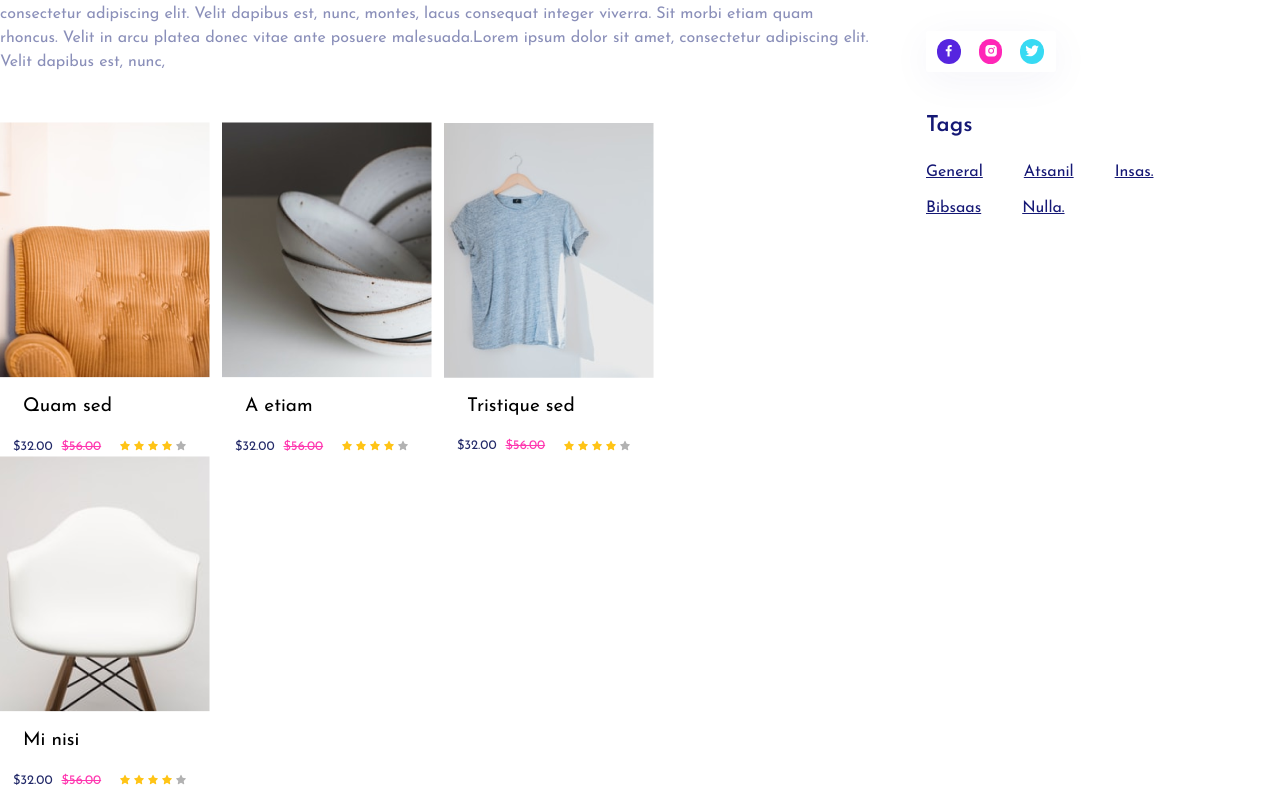
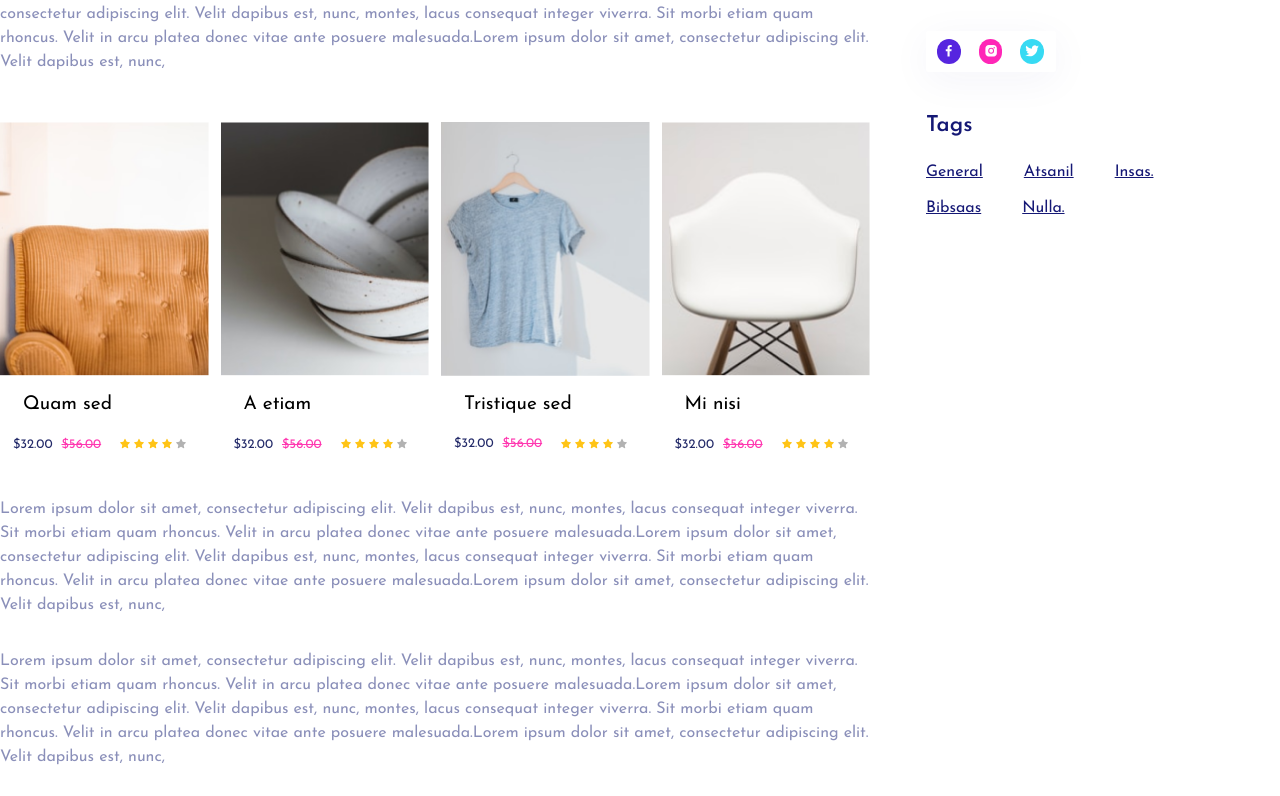
Before and after one commit to FarManCoder003/Hekto-E-commerce-next-js-, a Next.js app: page /Blog/BlogPage in a window 1280 px wide. Shown: the part 1984-2780 px from the top of the page. Built offline with nearby package versions, Linux system fonts and the light colour scheme; no server answers.

Commit message:
September 4 2024

```diff
--- a/src/app/Blog/BlogPage/page.jsx
+++ b/src/app/Blog/BlogPage/page.jsx
@@ -132,7 +132,7 @@ const BlogPage = () => {
                 dolor sit amet, consectetur adipiscing elit. Velit dapibus est,
                 nunc,
               </div>
-              <div className="flex flex-wrap justify-center lg:justify-normal items-center lg:gap-x-[12px] pb-[43px]">
+              <div className="flex flex-wrap lg:flex-nowrap justify-center lg:justify-normal items-center lg:gap-x-[12px] pb-[43px]">
                 <div className="w-[90%] lg:w-[210px] text-center lg:text-start">
                   <Image src={BlogPageImage1} class="w-full" />
                   <div className="text-[#000] text-[19px] font-normal pl-[23px] py-[15px]">
```
